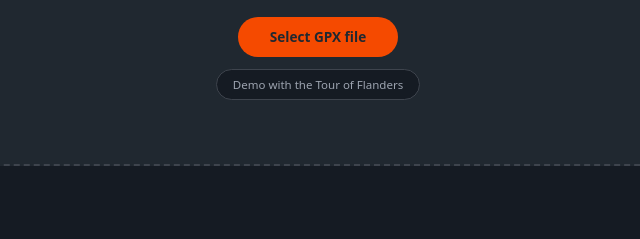
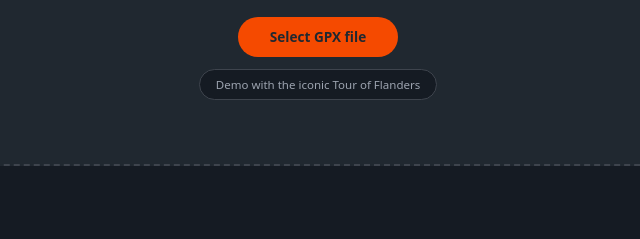
Before and after one commit to robiningelbrecht/wind-ahead, a website built with webpack: page index.html in a window 1280 px wide. Shown: the part 271-510 px from the top of the page, 322-962 px from the left. Built offline with nearby package versions, Linux system fonts and the light colour scheme.

```diff
--- a/index.html
+++ b/index.html
@@ -128,7 +128,7 @@
       <p class="text-gray-500 text-[0.82rem]">Drag &amp; drop or choose a file to analyze wind conditions</p>
       <label class="btn-primary mt-5" for="fileInput">Select GPX file</label>
       <input type="file" id="fileInput" accept=".gpx" class="hidden" />
-      <div class="mt-3"><button id="demoLink" type="button" class="py-1.5 px-4 rounded-[16px] border border-gray-200 bg-gray-50 text-[0.72rem] font-medium text-gray-400 cursor-pointer hover:border-orange-600 hover:text-orange-600 hover:bg-orange-500/5 transition-all active:scale-[0.97]">Demo with the Tour of Flanders</button></div>
+      <div class="mt-3"><button id="demoLink" type="button" class="py-1.5 px-4 rounded-[16px] border border-gray-200 bg-gray-50 text-[0.72rem] font-medium text-gray-400 cursor-pointer hover:border-orange-600 hover:text-orange-600 hover:bg-orange-500/5 transition-all active:scale-[0.97]">Demo with the iconic Tour of Flanders</button></div>
     </div>
     <!-- Error -->
     <div id="errorBox" class="bg-red-500/8 text-red-600 p-3.5 rounded-lg border border-red-500/20 text-center mt-4 text-[0.85rem] hidden"></div>
```
